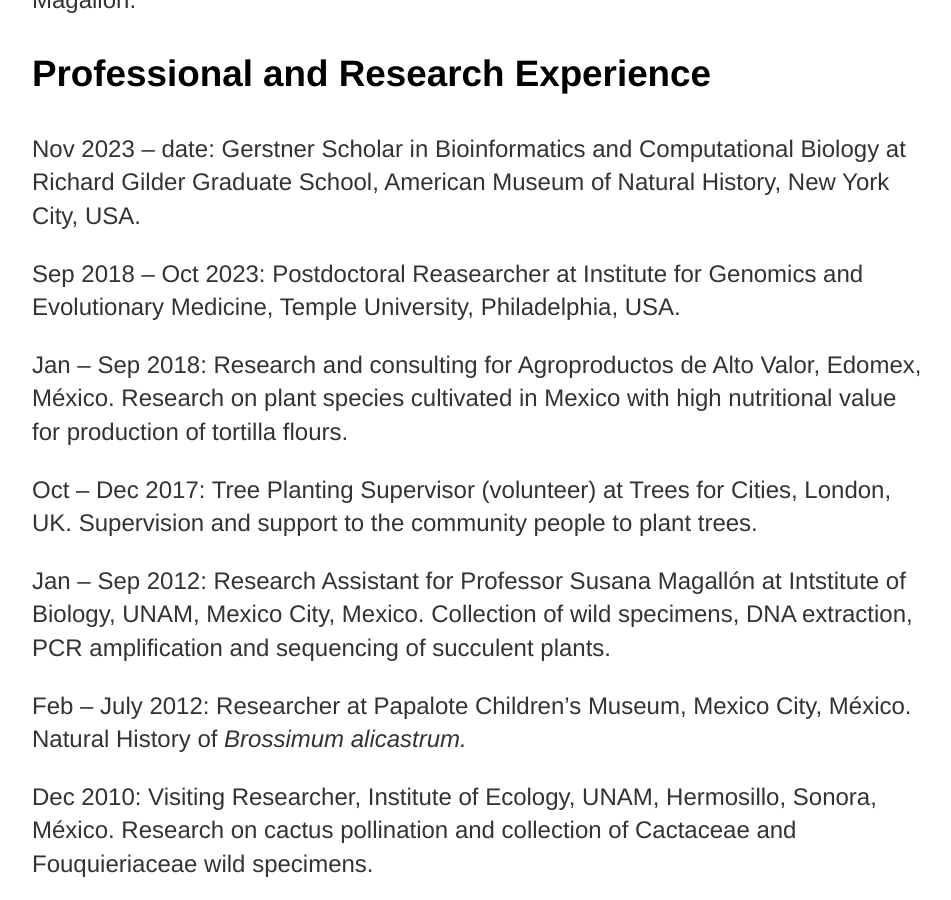
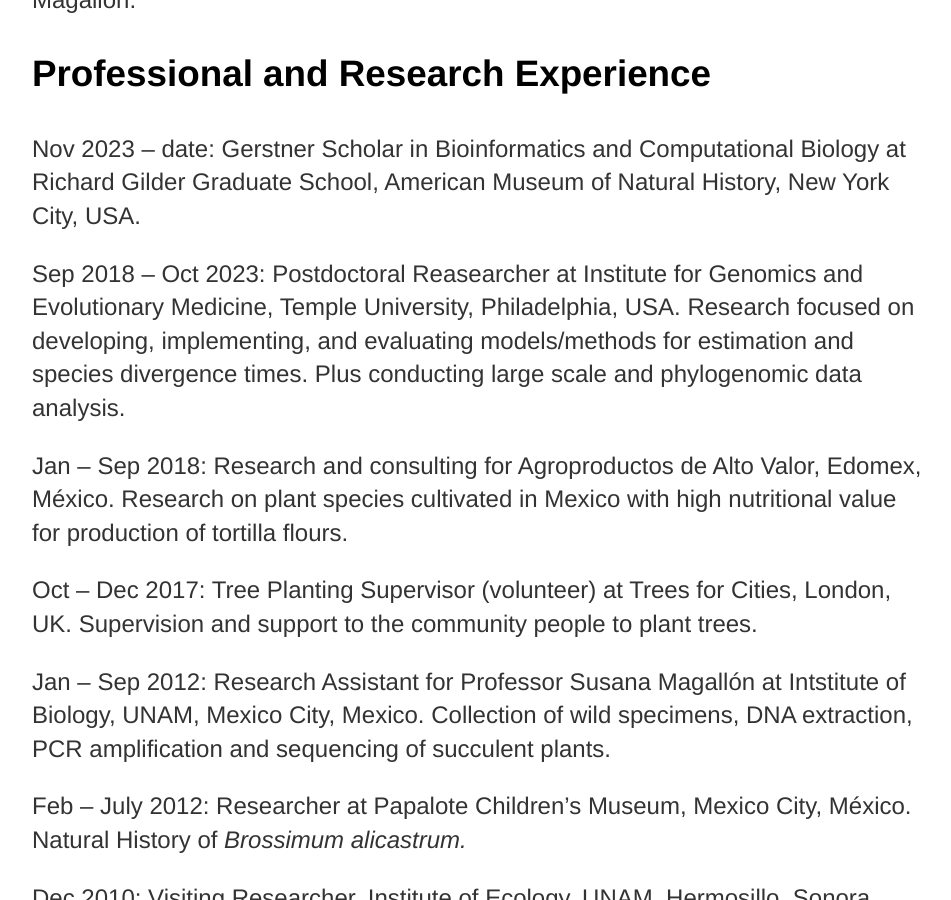
Before and after one commit to josebarbamontoya/josebarbamontoya.github.io, a Jekyll site: the page built from about/index.html, in a window 1280 px wide and 900 px high, scrolled down 1437 px. Shown: the whole window, without its empty margins (160-1111 px from the left). Built offline with Jekyll 4.4.1, drawn with Linux system fonts in a browser that asks for light colours.

Commit message:
Update index.html

```diff
--- a/about/index.html
+++ b/about/index.html
@@ -19,7 +19,7 @@
 
 	<h3><font color="black">Professional and Research Experience</h3>
 			<p>Nov 2023 – date: Gerstner Scholar in Bioinformatics and Computational Biology at Richard Gilder Graduate School, American Museum of Natural History, New York City, USA.
-			<p>Sep 2018 – Oct 2023: Postdoctoral Reasearcher at Institute for Genomics and Evolutionary Medicine, Temple University, Philadelphia, USA.
+			<p>Sep 2018 – Oct 2023: Postdoctoral Reasearcher at Institute for Genomics and Evolutionary Medicine, Temple University, Philadelphia, USA. Research focused on developing, implementing, and evaluating models/methods for estimation and species divergence times. Plus conducting large scale and phylogenomic data analysis.
 			<p>Jan – Sep 2018: Research and consulting for Agroproductos de Alto Valor, Edomex, México. Research on plant species cultivated in Mexico with high nutritional value for production of tortilla flours.
 			<p>Oct – Dec 2017: Tree Planting Supervisor (volunteer) at Trees for Cities, London, UK. Supervision and support to the community people to plant trees.
 			<p>Jan – Sep 2012: Research Assistant for Professor Susana Magallón at Intstitute of Biology, UNAM, Mexico City, Mexico. Collection of wild specimens, DNA extraction, PCR amplification and sequencing of succulent plants.
```
